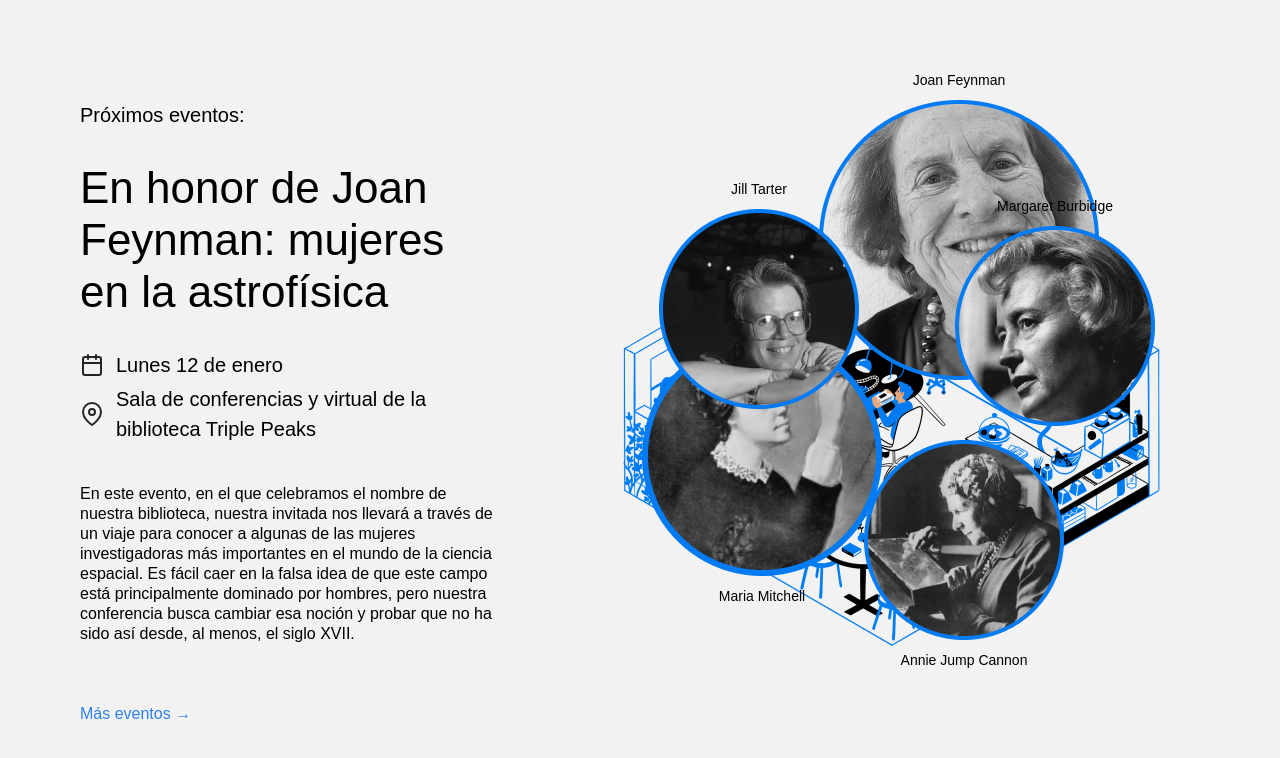
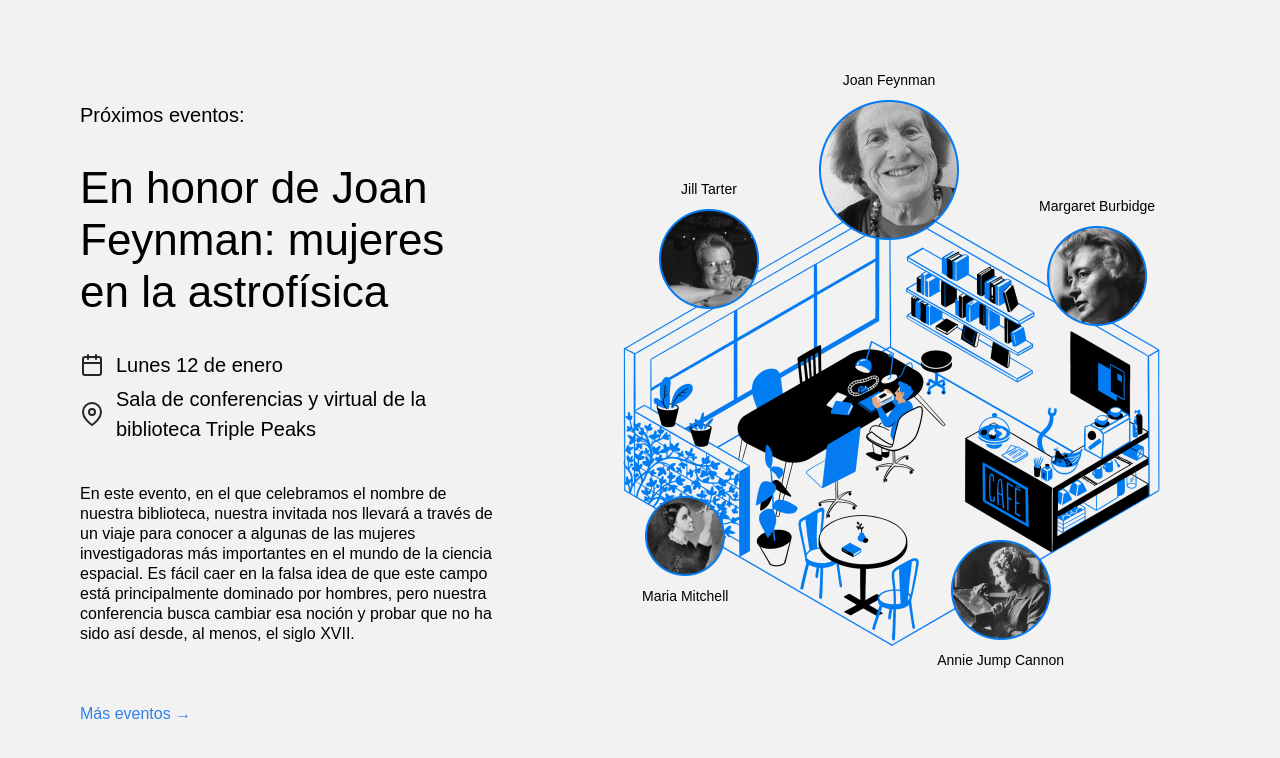
Before and after one commit to Fayvibel6/web_project_library_es, a plain HTML site: page index.html in a window 1280 px wide. Shown: the part 2094-2852 px from the top of the page. Drawn offline with Linux system fonts and the light colour scheme.

Commit message:
adding corrections on index html and css

```diff
--- a/index.html
+++ b/index.html
@@ -186,7 +186,7 @@
               <img
                 src="./images/person_feynman.png"
                 alt="foto feynman"
-                class="person__image person_image_size_l"
+                class="person__image person__image__size_l"
               />
             </div>
             <div class="person person_name_burbidge">
@@ -194,14 +194,14 @@
               <img
                 src="./images/person_burbidge.png"
                 alt="foto burbidge"
-                class="person__image person_image_size_m"
+                class="person__image person__image__size_m"
               />
             </div>
             <div class="person person_name_cannon">
               <img
                 src="./images/person_cannon.png"
                 alt="foto cannon"
-                class="person__image person_image_size_m"
+                class="person__image person__image__size_m"
                 />
               <p class="person__caption">Annie Jump Cannon</p>
             </div>
@@ -209,7 +209,7 @@
               <img
                 src="./images/person_mitchell.png"
                 alt="foto mitchell"
-                class="person__image person_image_size_s"
+                class="person__image person__image__size_s"
               />
               <p class="person__caption">Maria Mitchell</p>
 
@@ -219,7 +219,7 @@
               <img
                 src="./images/person_tarter.png"
                 alt="foto tarter"
-                class="person__image person_image_size_m"
+                class="person__image person__image__size_m"
 
               />
             </div>
--- a/styles/style.css
+++ b/styles/style.css
@@ -281,15 +281,15 @@ left:319px;
    max-width: 100%;
 }
 
-.person__image_size_l {
+.person__image__size_l {
   width: 140px;
 }
 
-.person__image_size_m {
+.person__image__size_m {
   width: 100px;
 }
 
-.person__image_size_s {
+.person__image__size_s {
    width: 80px;
 }
 
```
